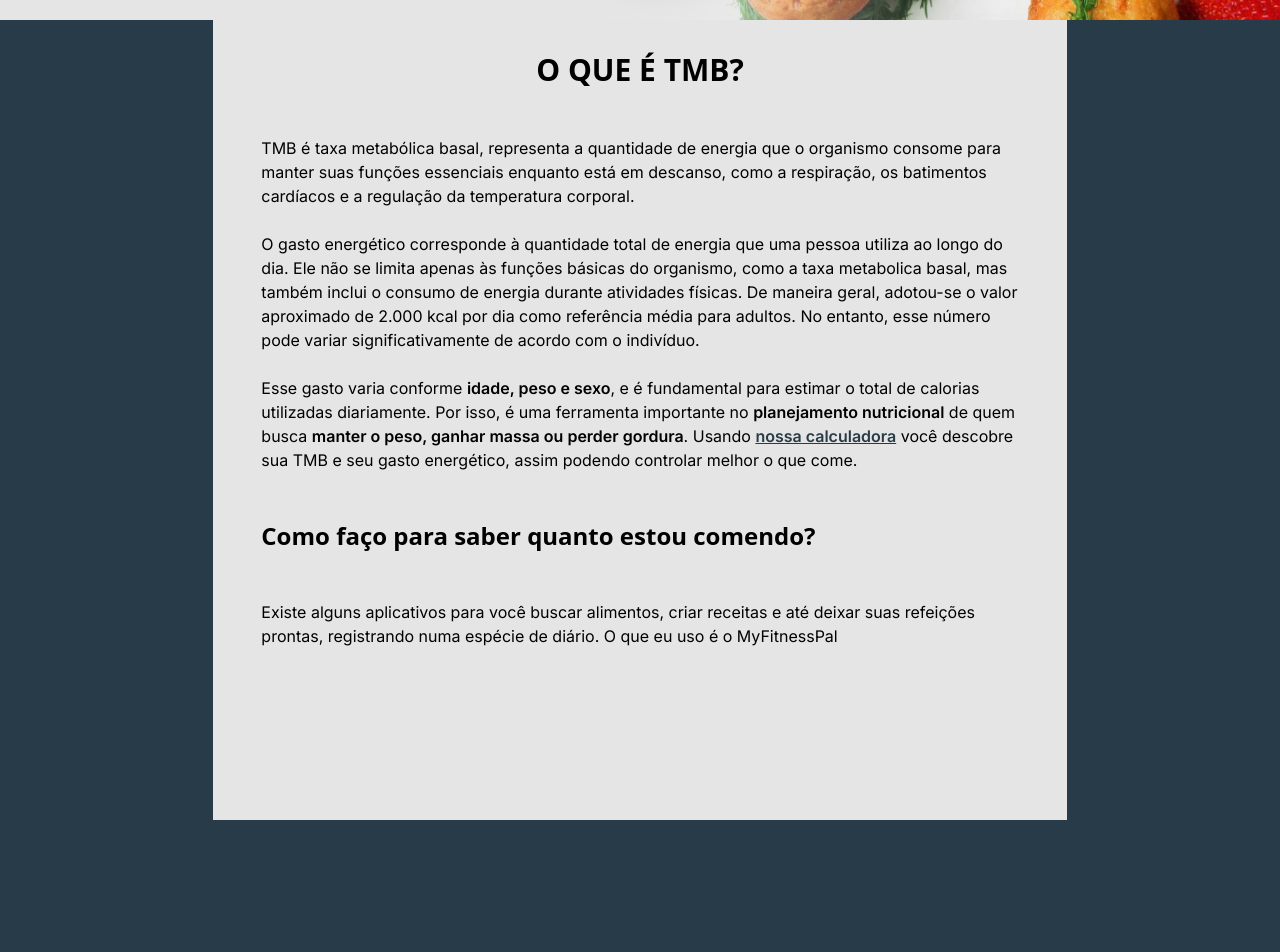
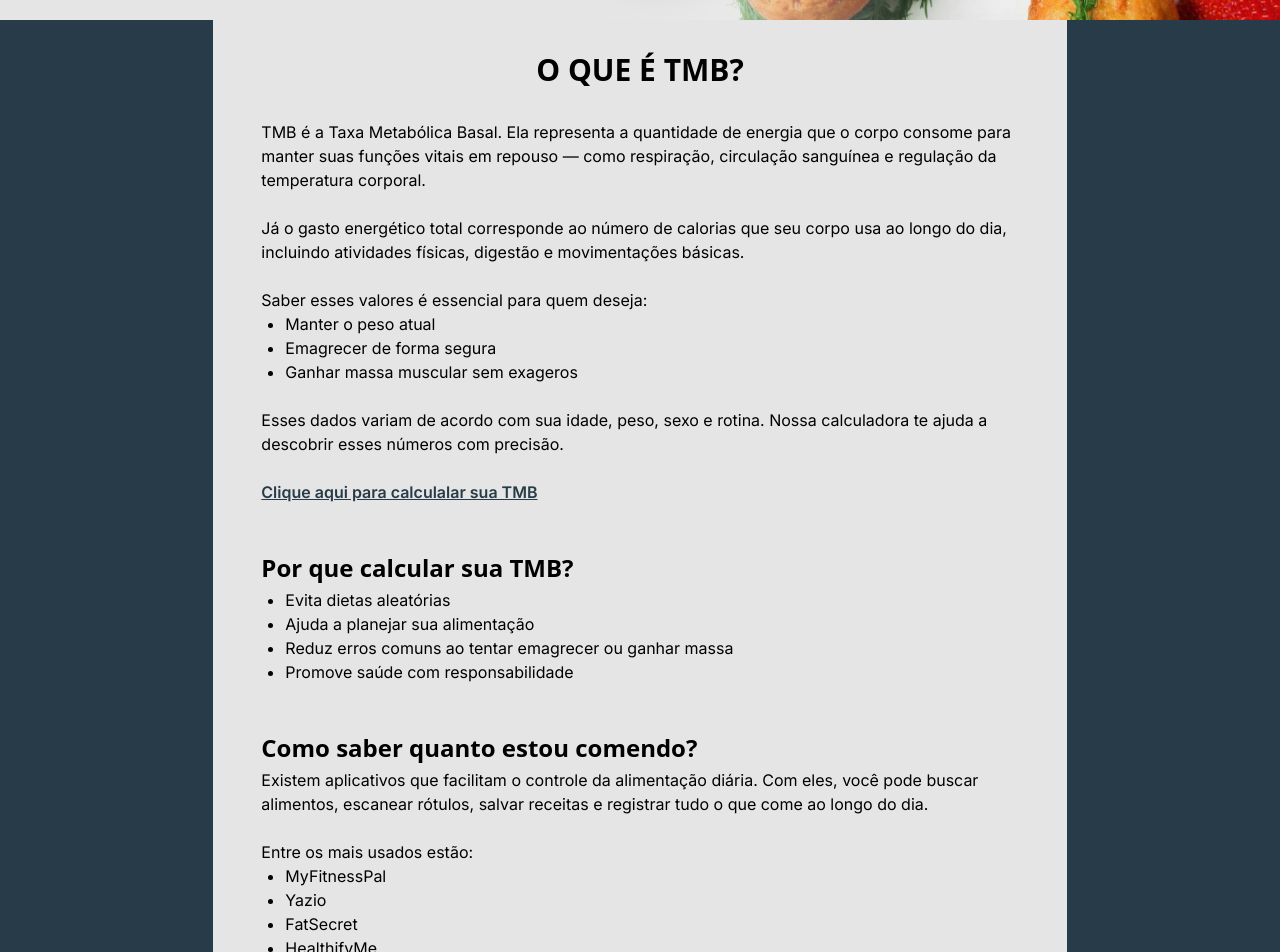
Before and after one commit to DeJotaJ/TMB-Facil, a React (Vite) app: page / in a window 1280 px wide. Shown: the part 780-1732 px from the top of the page. Before the commit the page ends 1600 px from the top, so only its background shows below. Built offline with nearby package versions, Linux system fonts and the light colour scheme.

Commit message:
Adicionando footer e atualizando Home

```diff
--- a/src/App.jsx
+++ b/src/App.jsx
@@ -1,5 +1,6 @@
 import './App.css'
 import Header from './components/header'
+import Footer from './components/footer'
 import Page from './components/CalcTMB'
 import Home from './pages/home'
 import { Route, Routes } from 'react-router'
@@ -13,6 +14,7 @@ function App() {
         <Route path="/" element={<Home />} />
         <Route path="/calculadora" element={<Page/>}/>
       </Routes>
+      <Footer/>
     </>
   )
 }
--- /dev/null
+++ b/src/components/footer.jsx
@@ -0,0 +1,10 @@
+export default function Footer(){
+    return(
+        <>
+            <div className="h-[5vh] md:h-[10vh] w-full px-4 md:px-20 flex justify-around items-center text-sm md:text-md bg-[#222831] text-[#E5E5E5] md:font-semibold">
+                <span className="w-auto h-auto px-1 py-0.5 md:px-2 md:py-1 rounded-md md:rounded-2xl text-lg md:text-2xl bg-[#00A6C0]"> TMB </span>
+                <nav> Sobre <br/> Políticas de Privacidades</nav>
+            </div>
+        </>
+    )
+}
--- a/src/pages/home.jsx
+++ b/src/pages/home.jsx
@@ -26,31 +26,65 @@ export default function Home(){
                     </a>
                 </div>
             </main>
-            <section className="relative w-full min-h-screen flex justify-center bg-[#283B48]">
+            <section className="relative w-full min-h-screen flex justify-center  bg-[#283B48]">
                 <article className="
-                        w-full  text-sm  flex flex-col items-center gap-12 py-4 px-8  bg-[#E5E5E5]
+                        w-full  text-sm  flex flex-col items-center gap-0 py-4 px-8  bg-[#E5E5E5]
                         md:w-2/3 md:text-base md:px-12 md:py-8
                 ">
-                    <span className="text-2xl md:text-3xl font-bold font-sans"> O QUE É TMB?</span>
-                    <p>
-                        TMB é taxa metabólica basal, representa a quantidade de energia que o organismo consome para manter suas funções
-                        essenciais enquanto está em descanso, como a respiração, os batimentos cardíacos e a regulação da temperatura
-                        corporal.
+                    {/* EXPLICAÇÃO TMB */}
+                    <span className="text-2xl md:text-3xl font-bold font-sans mb-4 md:mb-8"> O QUE É TMB?</span>
+                    <p className="w-full h-auto mb-12">
+                        TMB é a Taxa Metabólica Basal. Ela representa a quantidade de energia que o corpo consome para manter suas
+                        funções vitais em repouso — como respiração, circulação sanguínea e regulação da temperatura corporal.
                         <br/><br/>
-                        O gasto energético corresponde à quantidade total de energia que uma pessoa utiliza ao longo do dia. Ele não se
-                        limita apenas às funções básicas do organismo, como a taxa metabolica basal, mas também inclui o consumo de
-                        energia durante atividades físicas. De maneira geral, adotou-se o valor aproximado de 2.000 kcal por dia como
-                        referência média para adultos. No entanto, esse número pode variar significativamente de acordo com o indivíduo.
+                        Já o gasto energético total corresponde ao número de calorias que seu corpo usa ao longo do dia, incluindo
+                        atividades físicas, digestão e movimentações básicas.
                         <br/><br/>
-                        Esse gasto varia conforme <b>idade, peso e sexo</b>, e é fundamental para estimar o total de calorias utilizadas
-                        diariamente. Por isso, é uma ferramenta importante no <b>planejamento nutricional</b> de quem busca <b>manter o peso,
-                        ganhar massa ou perder gordura</b>.
-                        Usando <a href="/calculadora" className="font-semibold underline text-[#283B48]">nossa calculadora</a> você descobre sua TMB e seu gasto energético, assim podendo controlar melhor o que come.
+                        Saber esses valores é essencial para quem deseja:
+                        <ul className="list-disc pl-6">
+                            <li>
+                                Manter o peso atual
+                            </li>
+                            <li>
+                                Emagrecer de forma segura
+                            </li>
+                            <li>
+                                Ganhar massa muscular sem exageros
+                            </li>
+                        </ul>
+                        <br/>
+                        Esses dados variam de acordo com sua idade, peso, sexo e rotina. Nossa calculadora te ajuda a descobrir esses números com precisão.
+                        <br/><br/>
+                        <a href="/calculadora" className="font-semibold underline text-[#283B48]">Clique aqui para calculalar sua TMB</a>
                     </p>
-                    <span className="w-full text-xl md:text-2xl font-semibold font-sans"> Como faço para saber quanto estou comendo? </span>
-                    <p>
-                        Existe alguns aplicativos para você buscar alimentos, criar receitas e até deixar suas refeições prontas,
-                        registrando numa espécie de diário. O que eu uso é o MyFitnessPal
+                    {/* PORQUE CALCULAR SUA TMB? */}
+                    <span className="w-full text-xl md:text-2xl font-semibold font-sans mb:0.5 md:mb-1"> Por que calcular sua TMB? </span>
+                    <p className="w-full h-auto mb-12">
+                        <ul className="list-disc pl-6">
+                            <li> Evita dietas aleatórias</li>
+                            <li> Ajuda a planejar sua alimentação</li>
+                            <li> Reduz erros comuns ao tentar emagrecer ou ganhar massa</li>
+                            <li> Promove saúde com responsabilidade</li>
+                        </ul>
+                    </p>
+
+
+                    {/* COMO CALCULAR COMIDA */}
+                    <span className="w-full text-xl md:text-2xl font-semibold font-sans mb:0.5 md:mb-1"> Como saber quanto estou comendo? </span>
+                    <p className="w-full h-auto mb-12">
+                        Existem aplicativos que facilitam o controle da alimentação diária. Com eles, você pode buscar alimentos,
+                        escanear rótulos, salvar receitas e registrar tudo o que come ao longo do dia.
+                        <br/><br/>
+                        Entre os mais usados estão:
+                        <br/>
+                        <ul className="list-disc pl-6">
+                            <li>MyFitnessPal</li>
+                            <li>Yazio</li>
+                            <li>FatSecret</li>
+                            <li>HealthifyMe</li>
+                        </ul>
+                        <br/>
+                        Eles ajudam a montar um diário alimentar e a entender se você está comendo demais ou de menos para seu objetivo.
                     </p>
                 </article>
             </section>
```
